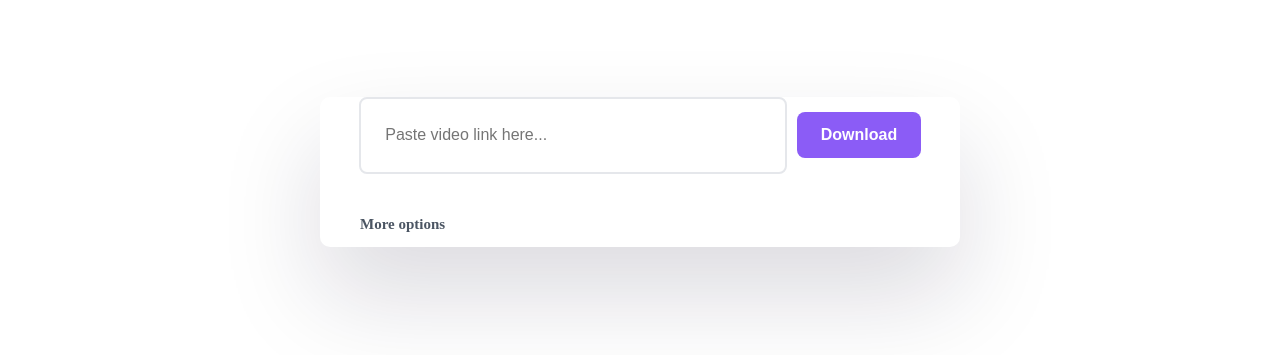
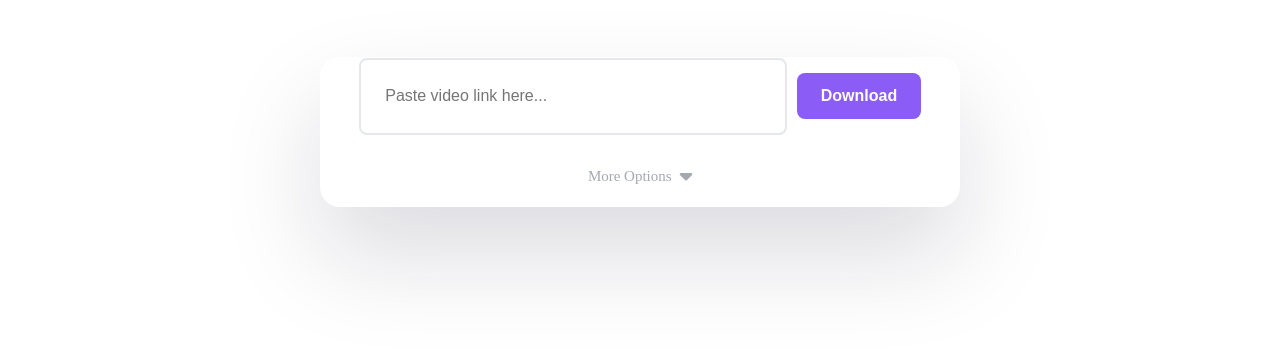
Before and after one commit to Chetan-madaan-07/Video-downloader, a plain HTML site: page index.html in a window 1280 px wide. Shown: the part 303-658 px from the top of the page. Drawn offline with Linux system fonts and the light colour scheme.

Commit message:
just some minimal changes

```diff
--- a/index.html
+++ b/index.html
@@ -54,7 +54,8 @@
                 <button class="download-btn">Download</button>
                 <div class="more-options">
                     <div class="more-header" onclick="toggleDropdown()">
-                        More options<i class="fa-sharp fa-thin fa-caret-down"></i>
+                        <p>More Options</p>
+                        <i class="fa-solid fa-caret-down"></i>
                     </div>
                     <div class="format-list" id="formatList">
                         <label><input type="radio" name="format" value="mp4" checked> MP4 (Video)</label>
--- a/style.css
+++ b/style.css
@@ -214,6 +214,7 @@ h1:hover {
     color: #4b5563;
     transition: color 0.3s ease;
 }
+
 .download-box-div {
     display: flex;
     align-items: center;
@@ -223,14 +224,14 @@ h1:hover {
 .download-box {
     height: 150px;
     width: 50%;
+    text-align: center;
     display: flex;
     justify-content: center;
     align-items: center;
-    margin-top: 40px;
     flex-wrap: wrap;
     gap: 10px;
     box-shadow: rgba(17, 12, 46, 0.15) 0px 48px 100px 0px;
-   border-radius: 10px;
+    border-radius: 20px;
 }
 
 .link-input {
@@ -264,7 +265,9 @@ h1:hover {
 .download-btn:hover {
     background-color: #7c3aed;
 }
+
 .more-options {
+    position: relative;
     width: 100%;
     max-width: 600px;
     margin: 20px auto;
@@ -274,18 +277,22 @@ h1:hover {
 
 .more-header {
     display: flex;
-  justify-content: space-between;
+    justify-content: center;
     align-items: center;
-  text-align: center;
-  padding: 12px 20px;
-  border-radius: 8px;
+    gap: 8px;
     cursor: pointer;
-  font-weight: 600;
+    font-weight: 500;
+}
+.more-header p {
+    opacity: 0.5;
+    display: inline;
 }
 
 .more-header i {
     font-size: 20px;
     transition: transform 0.3s ease;
+    opacity: 0.5;
+    display: inline;
 }
 
 .format-list {
```
Lines whose indentation alone changed are shown as unchanged.
